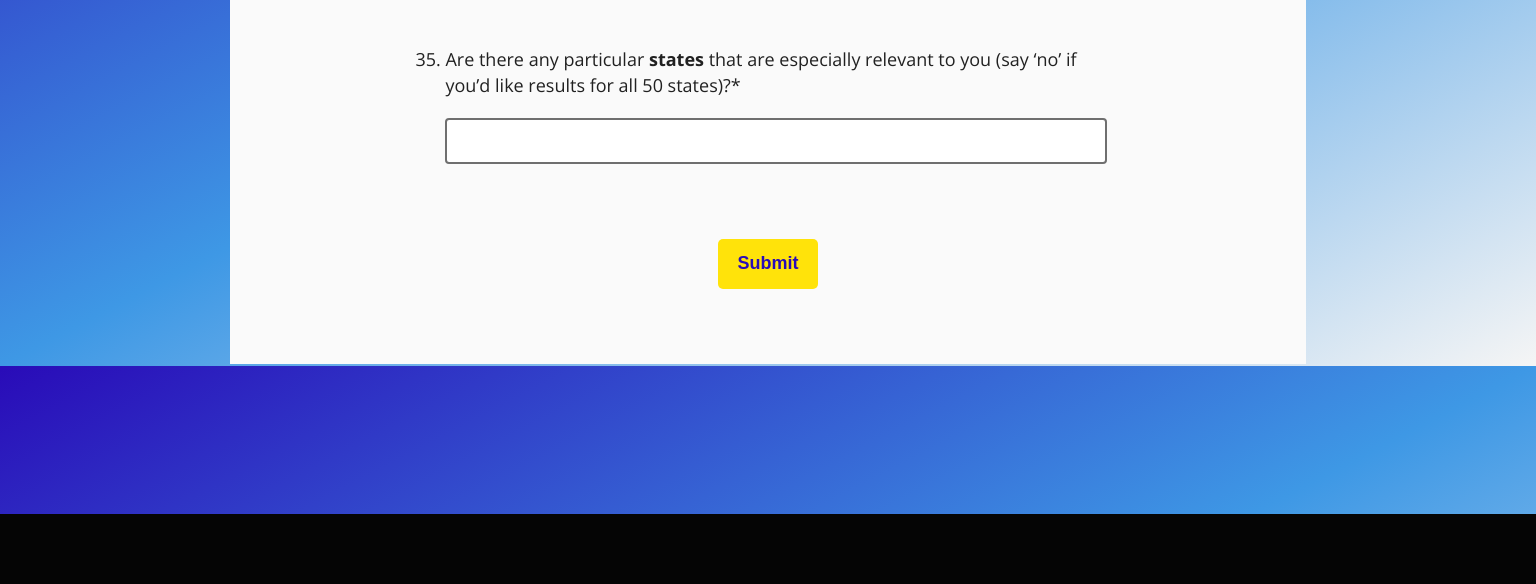
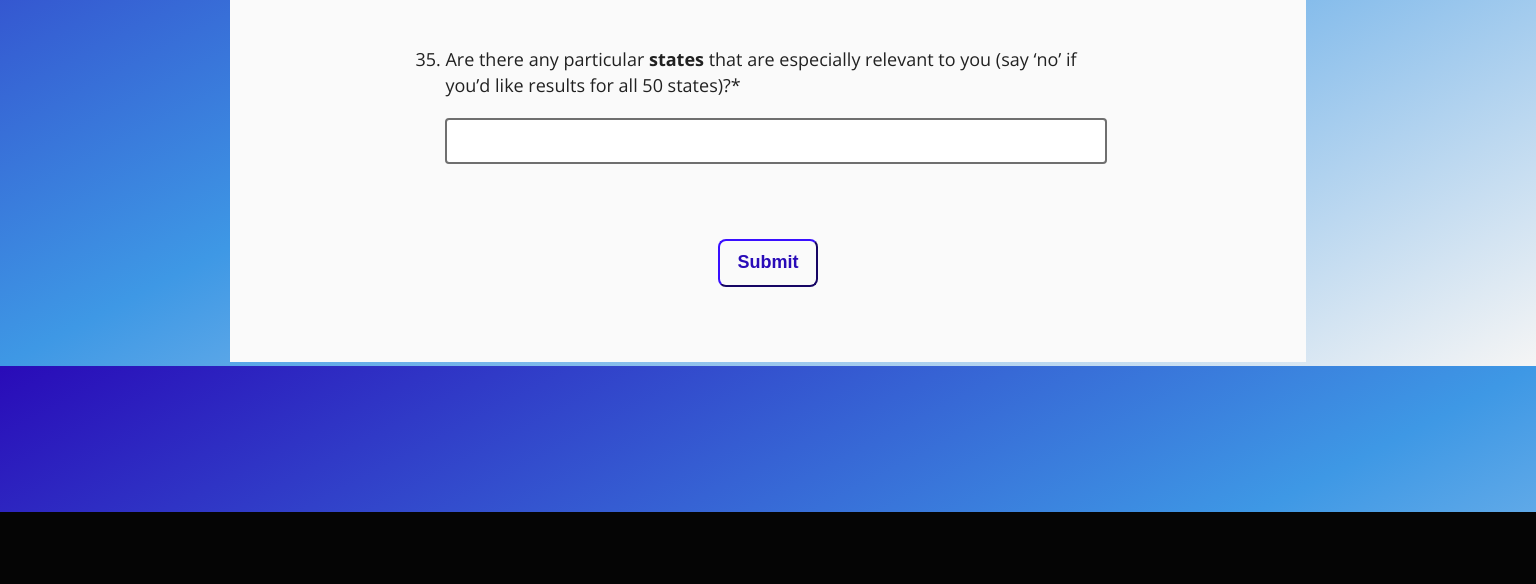
Before and after one commit to psopher/psopher.github.io, a plain HTML site: page crepo.html in a window 1536 px wide. Shown: the part 6034-6618 px from the top of the page. Drawn offline with nearby package versions, Linux system fonts and the light colour scheme.

Commit message:
submit button fixed

```diff
--- a/styles/css/desktop.css
+++ b/styles/css/desktop.css
@@ -418,15 +418,21 @@
 
     input[type=submit] {
         padding:5px 15px;
-        background:#FFE30A;
-        border:0 none;
+        background:#FAFAFA;
+        border-width: 2px;
+        border-color: #290BB8;
         cursor:pointer;
-        -webkit-border-radius: 5px;
-        border-radius: 5px;
+        -webkit-border-radius: 8px;
+        border-radius: 8px;
         color: #290BB8;
         font-weight: bold;
         font-size: 18px;
         width: 100px;
-        height: 50px;
+        height: 48px;
+    }
+
+    input[type=submit]:hover{
+      background-color: #290BB8;
+      color: #FAFAFA;
     }
 }
--- a/styles/css/desktop_hd.css
+++ b/styles/css/desktop_hd.css
@@ -409,15 +409,21 @@
 
   input[type=submit] {
       padding:5px 15px;
-      background:#FFE30A;
-      border:0 none;
+      background:#FAFAFA;
+      border-width: 2px;
+      border-color: #290BB8;
       cursor:pointer;
-      -webkit-border-radius: 5px;
-      border-radius: 5px;
+      -webkit-border-radius: 8px;
+      border-radius: 8px;
       color: #290BB8;
       font-weight: bold;
       font-size: 18px;
       width: 100px;
-      height: 50px;
+      height: 48px;
+  }
+
+  input[type=submit]:hover{
+    background-color: #290BB8;
+    color: #FAFAFA;
   }
 }
--- a/styles/css/mobile.css
+++ b/styles/css/mobile.css
@@ -424,15 +424,21 @@
 
   input[type=submit] {
       padding:5px 15px;
-      background:#FFE30A;
-      border:0 none;
+      background:#FAFAFA;
+      border-width: 2px;
+      border-color: #290BB8;
       cursor:pointer;
-      -webkit-border-radius: 5px;
-      border-radius: 5px;
+      -webkit-border-radius: 8px;
+      border-radius: 8px;
       color: #290BB8;
       font-weight: bold;
-      font-size: 14px;
+      font-size: 18px;
       width: 100px;
-      height: 50px;
+      height: 48px;
+  }
+
+  input[type=submit]:hover{
+    background-color: #290BB8;
+    color: #FAFAFA;
   }
 }
--- a/styles/css/tablet.css
+++ b/styles/css/tablet.css
@@ -409,15 +409,21 @@
 
   input[type=submit] {
       padding:5px 15px;
-      background:#FFE30A;
-      border:0 none;
+      background:#FAFAFA;
+      border-width: 2px;
+      border-color: #290BB8;
       cursor:pointer;
-      -webkit-border-radius: 5px;
-      border-radius: 5px;
+      -webkit-border-radius: 8px;
+      border-radius: 8px;
       color: #290BB8;
       font-weight: bold;
       font-size: 18px;
       width: 100px;
-      height: 50px;
+      height: 48px;
+  }
+
+  input[type=submit]:hover{
+    background-color: #290BB8;
+    color: #FAFAFA;
   }
 }
```
